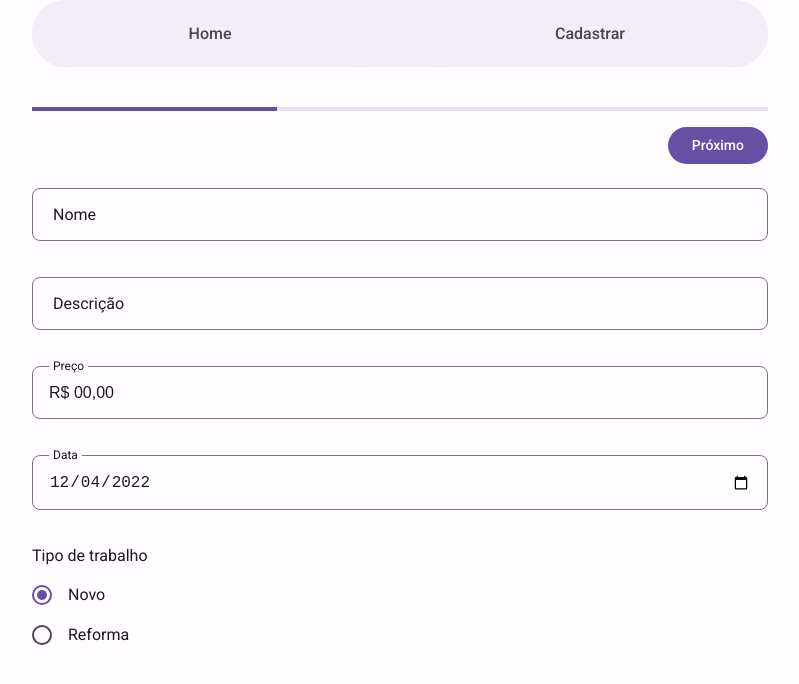
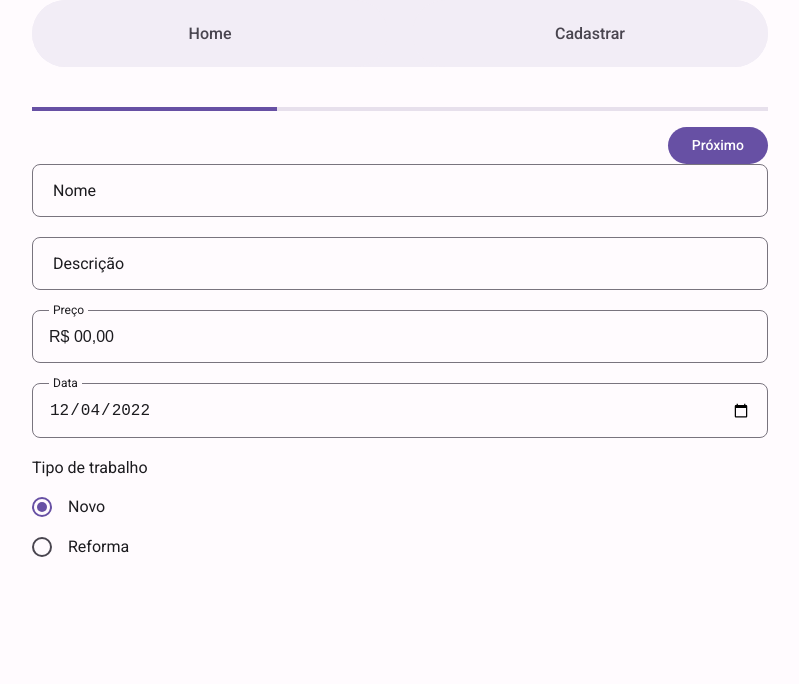
Before and after one commit to BrunoBecoski/marcenaria, a Next.js app: page /create in a window 1280 px wide. Shown: the top 684 px of the page, without its empty margins (240-1039 px from the left). Built offline with nearby package versions, Linux system fonts and the light colour scheme; no server answers.

Commit message:
chore: update component Create

```diff
--- a/src/pages/create/index.tsx
+++ b/src/pages/create/index.tsx
@@ -1,5 +1,5 @@
-import { useRef, useState } from 'react';
-import { FormProvider, useForm } from 'react-hook-form';
+import { useEffect, useRef, useState } from 'react';
+import { Controller, useForm } from 'react-hook-form';
 import { yupResolver } from '@hookform/resolvers/yup';
 import * as yup from 'yup';
 import { format } from 'date-fns';
@@ -7,15 +7,25 @@ import { format } from 'date-fns';
 import { ProductType } from '../../graphql/generated';
 
 import { Layout } from '../../components/Layout';
-import { NewProduct, ProductData } from './components/NewProduct';
 import { NewClient, ClientData } from './components/NewClient';
 
 import {
   ProgressIndicator,
   Button,
+  RadioBox,
+  TextField,
+  TextFieldCurrency,
 } from '../../components/MaterialDesign'
 
 import { CreateContainer } from './styles';
+
+interface ProductData {
+  name: string;
+  description: string;
+  price: string;
+  date: string;
+  type: ProductType;
+}
 
 export default function Create() {
   const [step, setStep] = useState(1)
@@ -28,30 +38,11 @@ export default function Create() {
   const productSubmit = useRef<HTMLButtonElement>({} as HTMLButtonElement);
   const clientSubmit = useRef<HTMLButtonElement>({} as HTMLButtonElement);
 
-  const productSchema = yup.object({
-    name: yup.string().required('Requerido'),
-    description: yup.string(),
-    price: yup.string(),
-    date: yup.string(),
-    type: yup.string(),
-  })
-
-  const productMethods = useForm({
-    resolver: yupResolver(productSchema),
-    defaultValues: {
-      name: product.name || '',
-      description: product.description || '',
-      price: product.price || 'R$ 00,00',
-      date: product.date || format(new Date(), 'yyyy-MM-dd'),
-      type: product.type || ProductType.New,
-    }
-  })
-
   function nextStep() {
     if(step === 1) {
       productSubmit.current.click();
 
-      if (productMethods.formState.isValid) {
+      if (methodsProduct.formState.isValid) {
        setStep(prevState => prevState + 1);
       }
     }
@@ -64,6 +55,33 @@ export default function Create() {
        }
     }
   }
+
+  const productSchema = yup.object({
+    name: yup.string().required('*Requerido'),
+    description: yup.string(),
+    price: yup.string(),
+    date: yup.string(),
+    type: yup.string(),
+  })
+
+  const methodsProduct = useForm<ProductData>({
+    resolver: yupResolver(productSchema),
+    defaultValues: {
+      name: product.name || '',
+      description: product.description || '',
+      price: product.price || 'R$ 00,00',
+      date: product.date || format(new Date(), 'yyyy-MM-dd'),
+      type: product.type || ProductType.New,
+    }
+  });
+
+  function handleSubmitProduct(data: ProductData) {
+    setProduct(data)
+  }
+
+  useEffect(() => {
+    console.log(methodsProduct.formState.isValid)
+  }, [methodsProduct.formState.isValid])
 
   return (
     <Layout>
@@ -98,12 +116,103 @@ export default function Create() {
 
           {
             step === 1 &&
-            <FormProvider {...productMethods}>
-              <NewProduct
-                submitRef={productSubmit}
-                setProduct={setProduct}
+            <form onSubmit={methodsProduct.handleSubmit(handleSubmitProduct)}>
+              <Controller
+                control={methodsProduct.control}
+                name="name"
+                render={({
+                  field: { name, onChange, value },
+                  formState: { errors }
+                }) => (
+                  <TextField
+                    label="Nome"
+                    name={name}
+                    value={value}
+                    onChange={onChange}
+                    errorMessage={errors.name?.message}
+                  />
+                )}
               />
-            </FormProvider>
+
+              <Controller
+                control={methodsProduct.control}
+                name="description"
+                render={({
+                  field: { name, onChange, value },
+                  formState: { errors }
+                }) => (
+                  <TextField
+                    label="Descrição"
+                    name={name}
+                    value={value}
+                    onChange={onChange}
+                    errorMessage={errors.description?.message}
+                  />
+                )}
+              />
+
+              <Controller
+                control={methodsProduct.control}
+                name="price"
+                render={({
+                  field: { name, onChange, value },
+                  formState: { errors }
+                }) => (
+                  <TextFieldCurrency
+                    getValues={methodsProduct.getValues}
+                    setValue={methodsProduct.setValue}
+                    label="Preço"
+                    name={name}
+                    value={value}
+                    onChange={onChange}
+                    errorMessage={errors.price?.message}
+                  />
+                )}
+              />
+
+              <Controller
+                control={methodsProduct.control}
+                name="date"
+                render={({
+                  field: { name, onChange, value },
+                  formState: { errors },
+                }) => (
+                  <TextField
+                    type="date"
+                    label="Data"
+                    name={name}
+                    value={value}
+                    onChange={onChange}
+                    errorMessage={errors.date?.message}
+                  />
+                )}
+              />
+
+              <Controller
+                control={methodsProduct.control}
+                name="type"
+                render={({
+                  field: { name, value, onChange },
+                }) => (
+                  <RadioBox
+                    title="Tipo de trabalho"
+                    name={name}
+                    items={[
+                      { label: 'Novo', value: ProductType.New },
+                      { label: 'Reforma', value: ProductType.Reform },
+                    ]}
+                    value={value}
+                    onChange={onChange}
+                  />
+                )}
+              />
+
+              <button
+                ref={productSubmit}
+                type="submit"
+                style={{ display: 'none' }}
+              />
+          </form>
           }
 
           {
```
